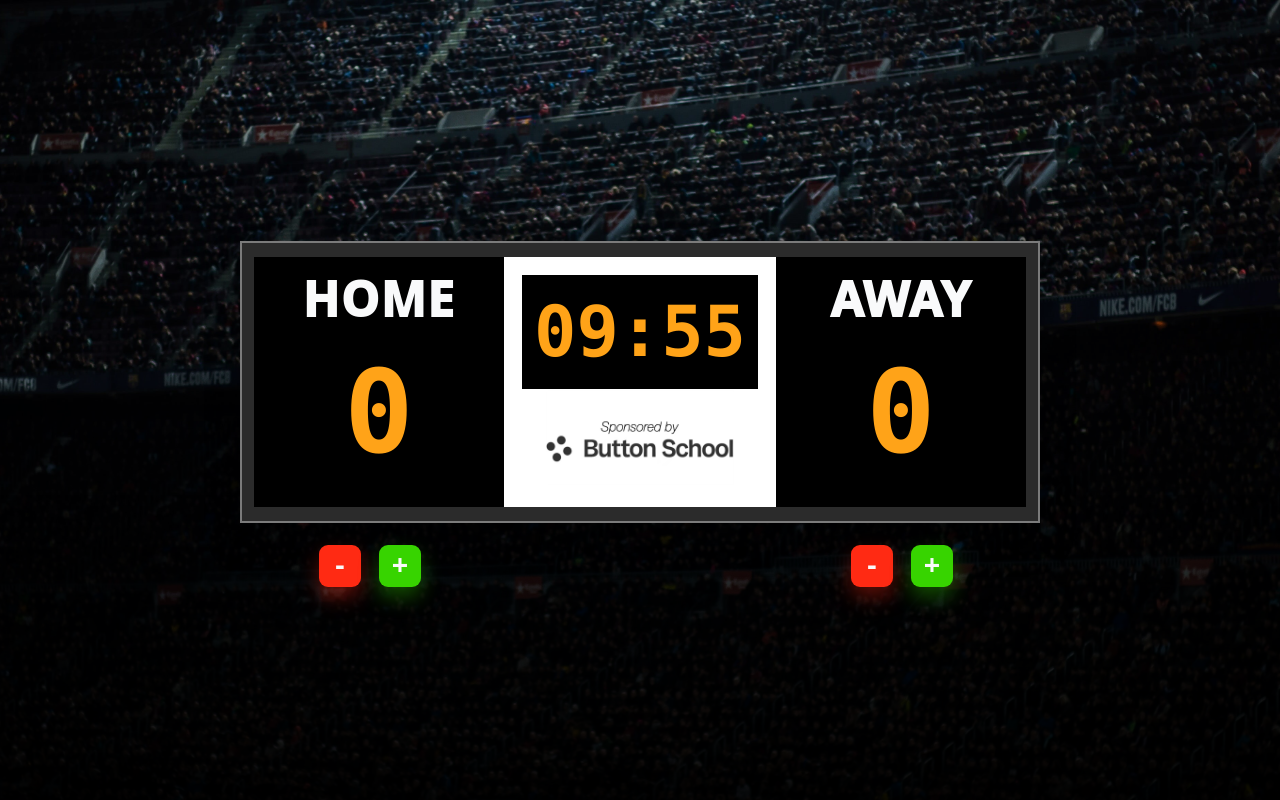
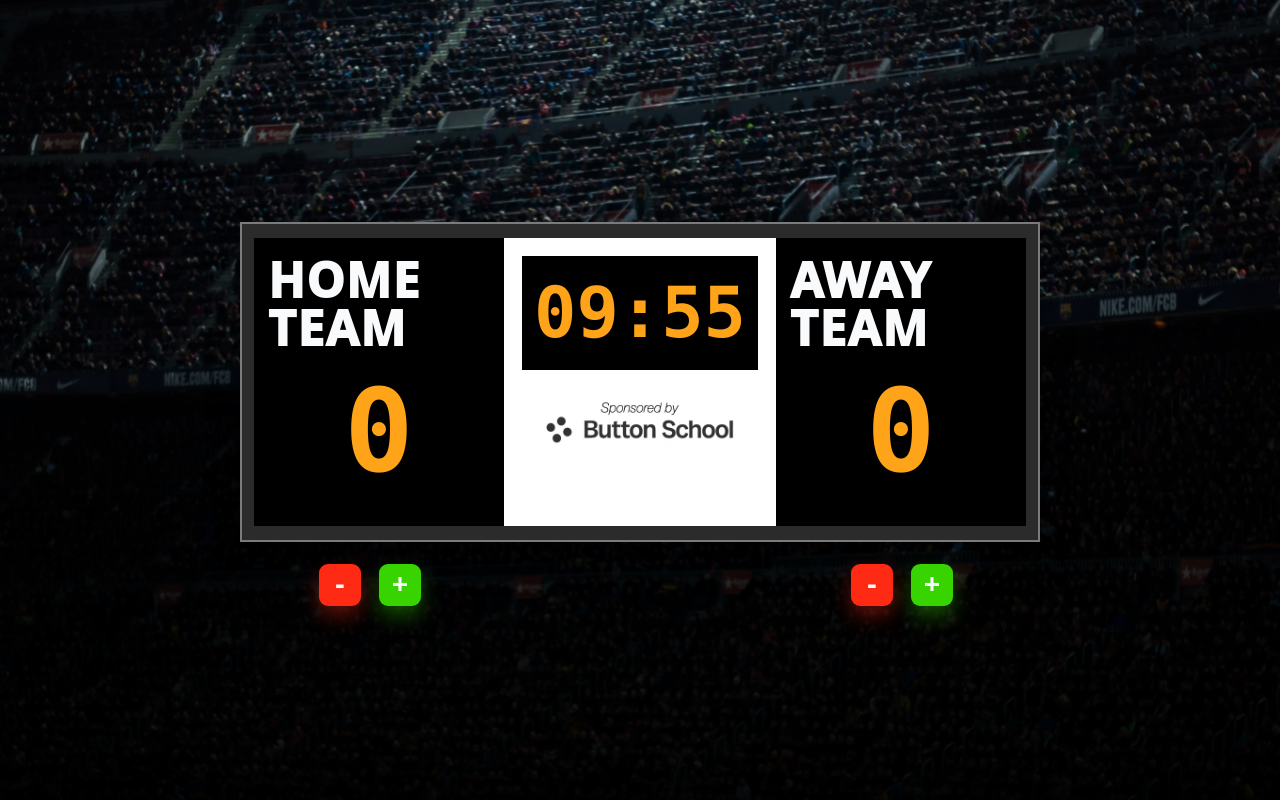
Before and after one commit to digitalaltruist/score-keeper, a plain HTML site: page score-keeper/index.html in a window 1280 px wide. Drawn offline with Linux system fonts and the light colour scheme.

Commit message:
Add the word team

```diff
--- a/score-keeper/index.html
+++ b/score-keeper/index.html
@@ -13,7 +13,7 @@
 
         <div class="scoreboard" role="group" aria-label="Scoreboard">
           <div class="team team-a">
-            <div class="team-name">HOME</div>
+            <div class="team-name">HOME TEAM</div>
             <span id="team-a-score" class="score-value">0</span>
           </div>
 
@@ -31,7 +31,7 @@
           </div>
 
           <div class="team team-b">
-            <div class="team-name">AWAY</div>
+            <div class="team-name">AWAY TEAM</div>
             <span id="team-b-score" class="score-value">0</span>
           </div>
         </div>
```
